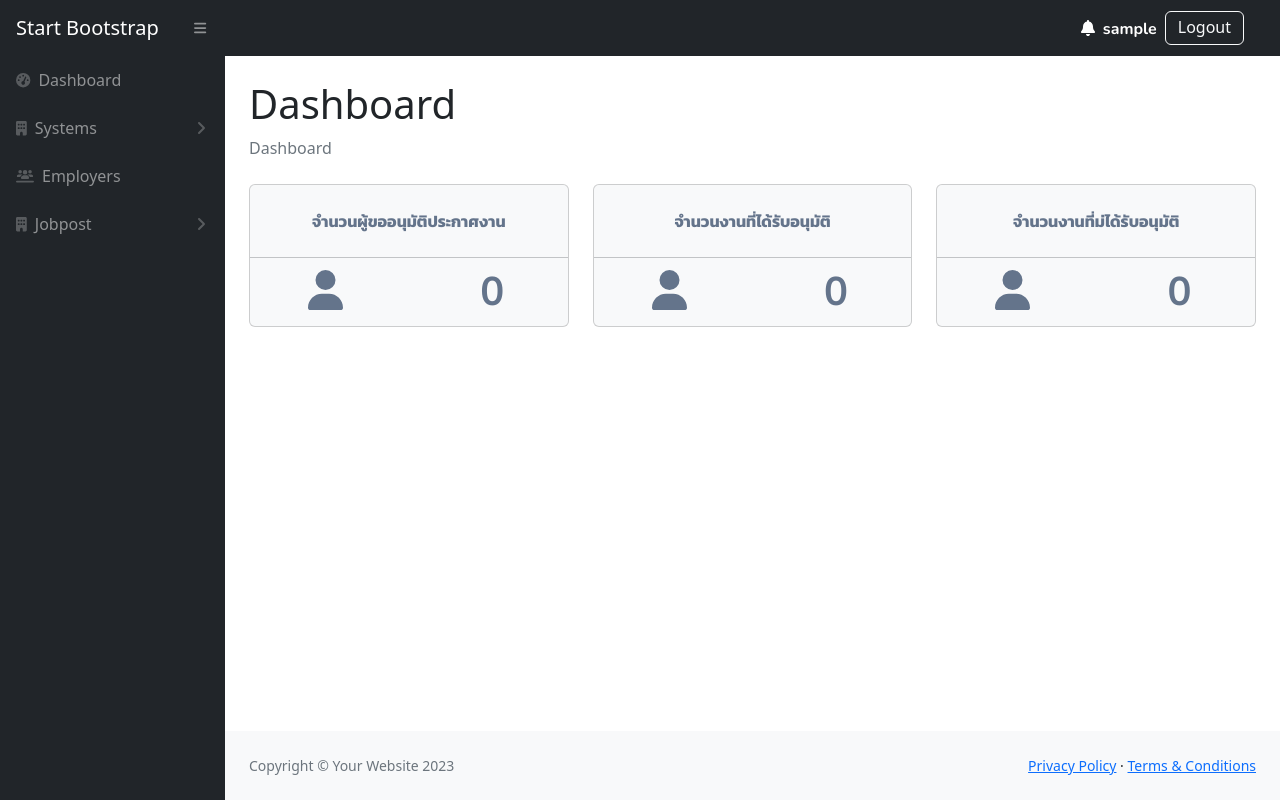
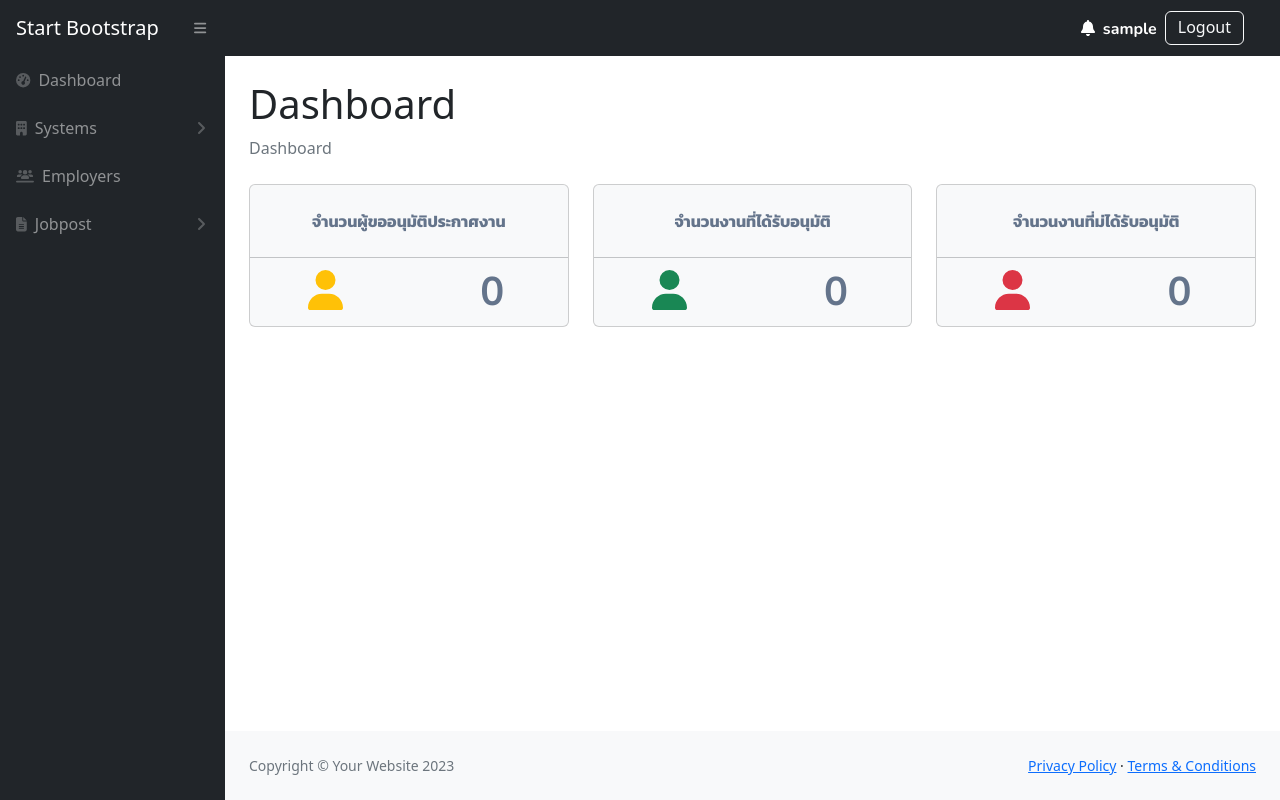
Before and after one commit to prinza16/khonkaenjob, a PHP site: page /backoffice/index.php in a window 1280 px wide. Run offline with PHP 8.4, Linux system fonts and the light colour scheme; the visitor is signed in with stand-in values (Sample User, id 1); data that the repository does not hold is empty; some libraries are stand-ins or nearby versions.

Commit message:
no message

```diff
--- a/backoffice/index.php
+++ b/backoffice/index.php
@@ -29,12 +29,27 @@
                     <div class="row">
 
                         <div class="col-xl-4 col-md-6">
-                            <a class="card bg-light text-dark mb-4" style="text-decoration: none;cursor:pointer;" href="jobpost.php">
+                            <a class="card bg-light text-dark mb-4" style="text-decoration: none;cursor:pointer;" href="job_in_progress.php">
                                 <p class="card-title d-flex justify-content-center align-middle pt-4 pb-3"><label class="fw-bolder" style="cursor: pointer;">จำนวนผู้ขออนุมัติประกาศงาน</label></p>
                                 <hr class="p-0 m-0">
                                 <div class="card-body row p-1">
                                     <div class="col-xl-6 d-flex justify-content-center align-middle">
-                                        <label class="fs-1" style="cursor: pointer;"><i class="fa-solid fa-user"></i></label>
+                                        <label class="fs-1" style="cursor: pointer;"><i class="fa-solid fa-user text-warning"></i></label>
+                                    </div>
+                                    <div class="col-xl-6 d-flex justify-content-center align-middle">
+                                        <label class="fs-1 fw-bold" style="cursor: pointer;"><?php echo $job_count2; ?></label>
+                                    </div>
+                                </div>
+                            </a>
+                        </div>
+
+                        <div class="col-xl-4 col-md-6">
+                            <a class="card bg-light text-dark mb-4" style="text-decoration: none;cursor:pointer;" href="job_approve.php">
+                                <p class="card-title d-flex justify-content-center align-middle pt-4 pb-3"><label class="fw-bolder" style="cursor: pointer;">จำนวนงานที่ได้รับอนุมัติ</label></p>
+                                <hr class="p-0 m-0">
+                                <div class="card-body row p-1">
+                                    <div class="col-xl-6 d-flex justify-content-center align-middle">
+                                        <label class="fs-1" style="cursor: pointer;"><i class="fa-solid fa-user text-success"></i></label>
                                     </div>
                                     <div class="col-xl-6 d-flex justify-content-center align-middle">
                                         <label class="fs-1 fw-bold" style="cursor: pointer;"><?php echo $job_count1; ?></label>
@@ -44,27 +59,12 @@
                         </div>
 
                         <div class="col-xl-4 col-md-6">
-                            <a class="card bg-light text-dark mb-4" style="text-decoration: none;cursor:pointer;" href="jobpost.php">
-                                <p class="card-title d-flex justify-content-center align-middle pt-4 pb-3"><label class="fw-bolder" style="cursor: pointer;">จำนวนงานที่ได้รับอนุมัติ</label></p>
-                                <hr class="p-0 m-0">
-                                <div class="card-body row p-1">
-                                    <div class="col-xl-6 d-flex justify-content-center align-middle">
-                                        <label class="fs-1" style="cursor: pointer;"><i class="fa-solid fa-user"></i></label>
-                                    </div>
-                                    <div class="col-xl-6 d-flex justify-content-center align-middle">
-                                        <label class="fs-1 fw-bold" style="cursor: pointer;"><?php echo $job_count2; ?></label>
-                                    </div>
-                                </div>
-                            </a>
-                        </div>
-
-                        <div class="col-xl-4 col-md-6">
-                            <a class="card bg-light text-dark mb-4" style="text-decoration: none;cursor:pointer;" href="jobpost.php">
+                            <a class="card bg-light text-dark mb-4" style="text-decoration: none;cursor:pointer;" href="job_not_approve.php">
                                 <p class="card-title d-flex justify-content-center align-middle pt-4 pb-3"><label class="fw-bolder" style="cursor: pointer;">จำนวนงานที่ม่ได้รับอนุมัติ</label></p>
                                 <hr class="p-0 m-0">
                                 <div class="card-body row p-1">
                                     <div class="col-xl-6 d-flex justify-content-center align-middle">
-                                        <label class="fs-1" style="cursor: pointer;"><i class="fa-solid fa-user"></i></label>
+                                        <label class="fs-1" style="cursor: pointer;"><i class="fa-solid fa-user text-danger"></i></label>
                                     </div>
                                     <div class="col-xl-6 d-flex justify-content-center align-middle">
                                         <label class="fs-1 fw-bold" style="cursor: pointer;"><?php echo $job_count3; ?></label>
--- a/backoffice/sidebarmenu.php
+++ b/backoffice/sidebarmenu.php
@@ -24,7 +24,7 @@
                 Employers
             </a>
             <a class="nav-link collapsed" href="#" data-bs-toggle="collapse" data-bs-target="#collapseLayouts2" aria-expanded="false" aria-controls="collapseLayouts">
-                <div class="sb-nav-link-icon"><i class="fa fa-building"></i></div>
+                <div class="sb-nav-link-icon"><i class="fa-solid fa-file-lines"></i></div>
                 Jobpost
                 <div class="sb-sidenav-collapse-arrow"><i class="fas fa-angle-down"></i></div>
             </a>
```
